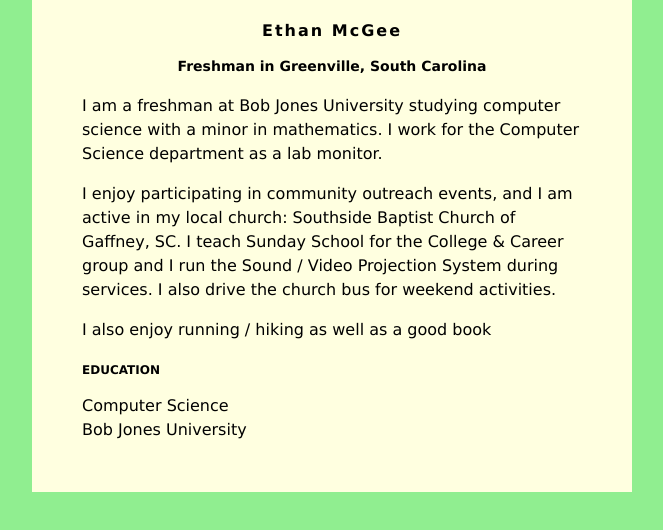
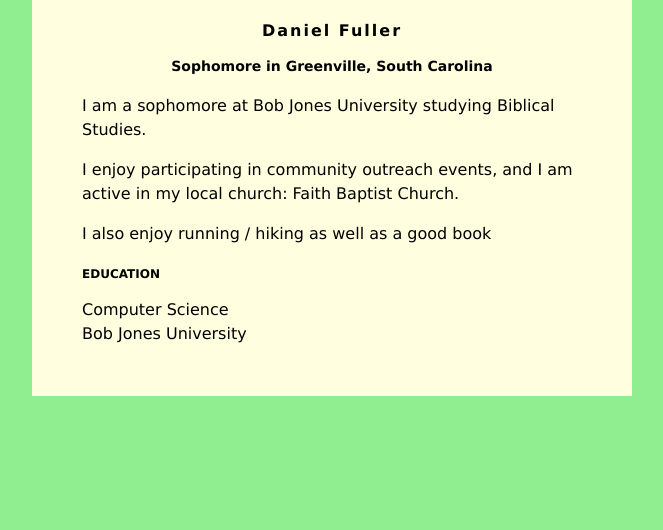
Before and after one commit to dfull228/dfull228.github.io, a plain HTML site: page index.html in a window 1280 px wide. Shown: the whole page, without its empty margins (308-971 px from the left). Drawn offline with Linux system fonts and the light colour scheme.

Commit message:
Update index.html

```diff
--- a/index.html
+++ b/index.html
@@ -30,12 +30,12 @@ h3 {
 </head>
 <body>
     <div id="content">
-        <h1>Ethan McGee</h1>
-        <h2>Freshman in Greenville, South Carolina</h2>
+        <h1>Daniel Fuller</h1>
+        <h2>Sophomore in Greenville, South Carolina</h2>
 
-         <p>I am a freshman at Bob Jones University studying computer science with a minor in mathematics. I work for the Computer Science department as a lab monitor.</p>
+         <p>I am a sophomore at Bob Jones University studying Biblical Studies. </p>
          <p>
-            I enjoy participating in community outreach events, and I am active in my local church: Southside Baptist Church of Gaffney, SC.  I teach Sunday School for the College &amp; Career group and I run the Sound / Video Projection System during services.  I also drive the church bus for weekend activities.
+            I enjoy participating in community outreach events, and I am active in my local church: Faith Baptist Church.
          </p>
          <p>
             I also enjoy running / hiking as well as a good book
```
